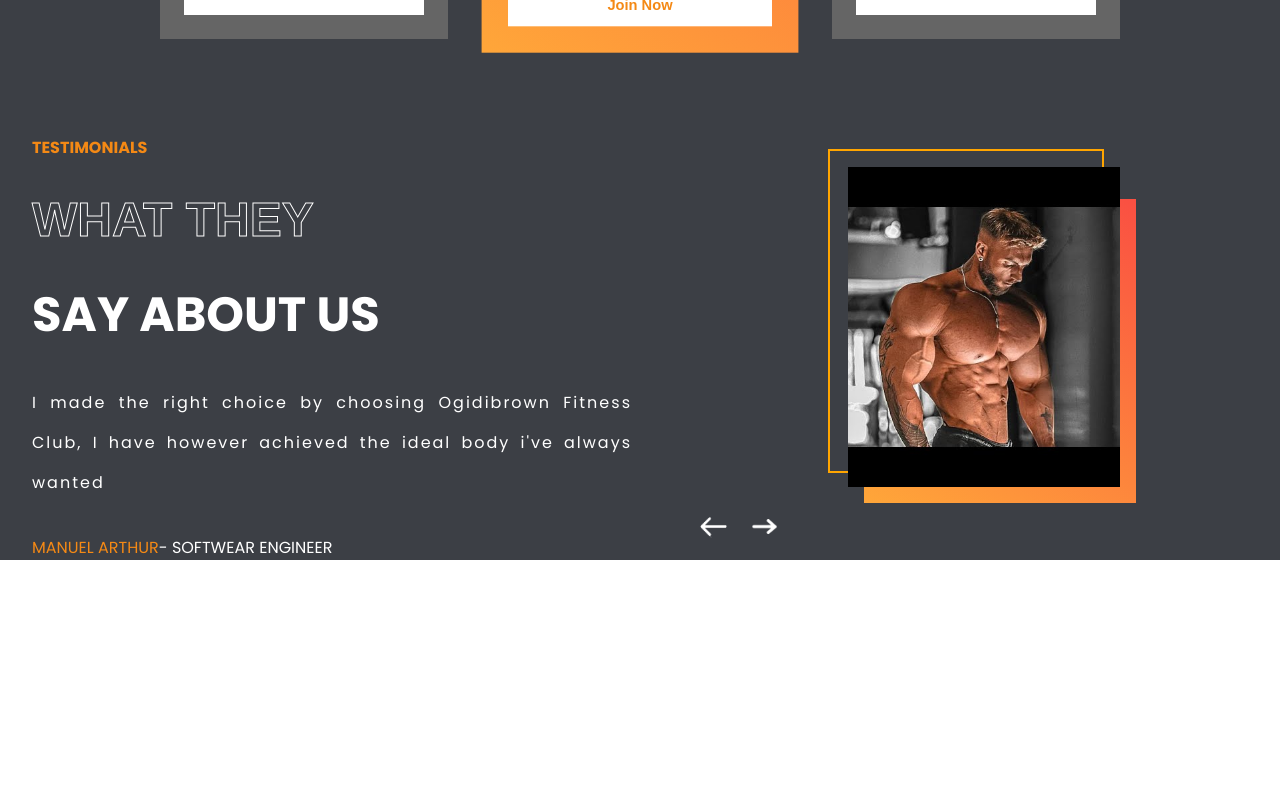
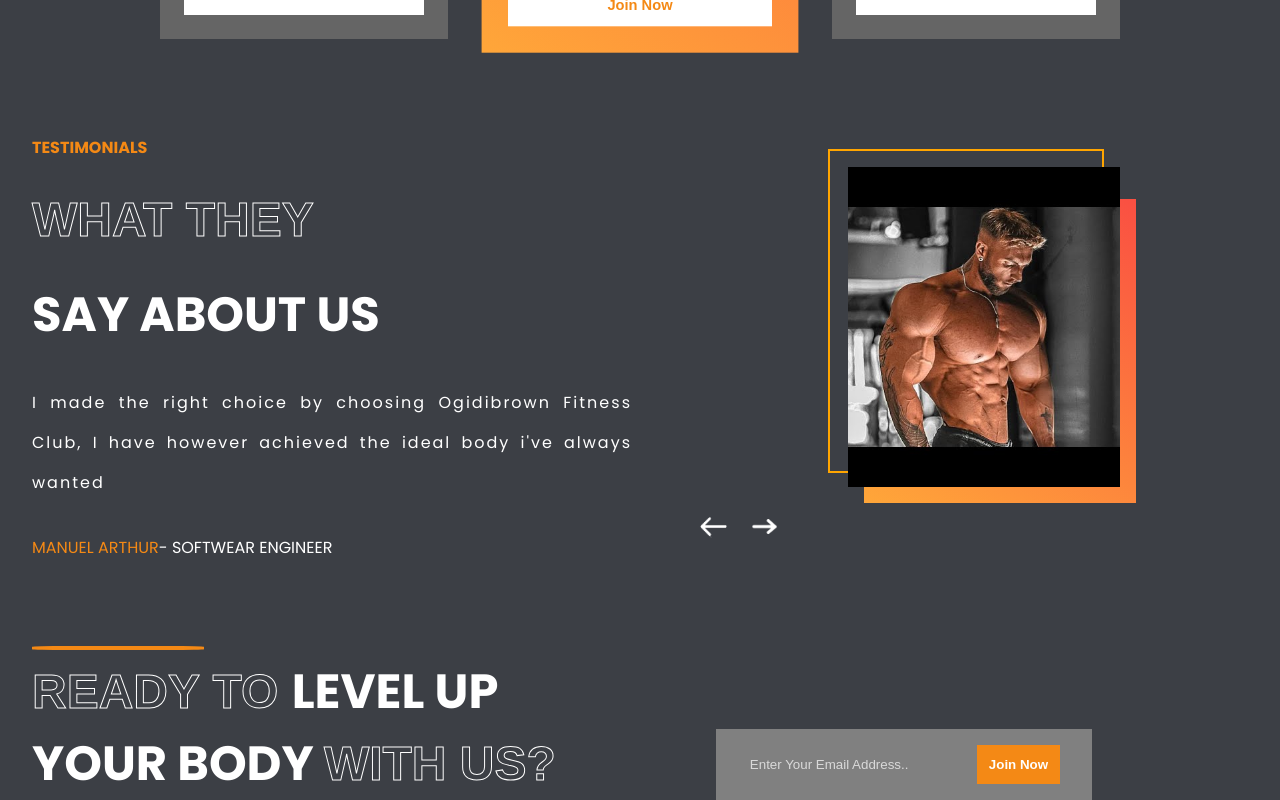
Before and after one commit to ogidibrown/gym-app, a React (Create React App) app: page / in a window 1280 px wide. Shown: the part 2537-3337 px from the top of the page. Before the commit the page ends 3097 px from the top, so only its background shows below. Built offline with nearby package versions, Linux system fonts and the light colour scheme.

Commit message:
modified changes

```diff
--- a/src/App.js
+++ b/src/App.js
@@ -1,5 +1,6 @@
 import './App.css';
 import Hero from './components/Hero/Hero';
+import Join from './components/Join/Join';
 import Plans from './components/Plans/Plans';
 import Programs from './components/Programs/Programs';
 import Reasons from './components/Reasons/Reasons';
@@ -12,6 +13,7 @@ function App() {
      <Reasons/>
      <Plans/>
      <Testimonials/>
+     <Join/>
     </div>
   );
 }
--- /dev/null
+++ b/src/components/Join/Join.css
@@ -0,0 +1,52 @@
+.Join{
+    display: flex;
+    padding: 0 2rem;
+    gap: 10rem;
+}
+
+.left-j{
+    color: white;
+    font-size: 3rem;
+    font-weight: bold;
+    text-transform: uppercase;
+    position: relative;
+    font-family: 'Poppins', sans-serif;
+
+}
+
+.left-j>hr{
+    position: absolute;
+    width: 10.5rem;
+    border: 2px solid var(--orange);
+    border-radius: 20%;
+    margin: -10px 0;
+}
+
+.right-j{
+    display: flex;
+    justify-content: center;
+    align-items: flex-end;
+}
+
+.email-container{
+    display: flex;
+    gap: 3rem;
+    background: grey;
+    padding: 1rem 2rem;
+}
+
+.email-container>input{
+    background: transparent;
+    border: none;
+    outline: none;
+    color: var(--lightgray);
+}
+::placeholder{
+    color: var(--lightgray);
+}
+
+.btn-j{
+    background: var(--orange);
+    color: white;
+
+}
--- /dev/null
+++ b/src/components/Join/Join.jsx
@@ -0,0 +1,28 @@
+import './Join.css'
+
+const Join = () => {
+  return (
+    <div className="Join" id="join-us">
+        <div className="left-j">
+            <hr/>
+            <div>
+                <span className='stroke-text'>READY TO </span>
+                <span>LEVEL UP</span>
+            </div>
+            <div>
+                <span>YOUR BODY </span>
+                <span className='stroke-text'>WITH US?</span>
+            </div>
+        </div>
+        <div className="right-j">
+            <form action="" className="email-container">
+                <input type="email" name="user_email" placeholder='Enter Your Email Address..'/>
+                <button className='btn btn-j'>Join Now</button>
+            </form>
+        </div>
+
+    </div>
+  )
+}
+
+export default Join
```
